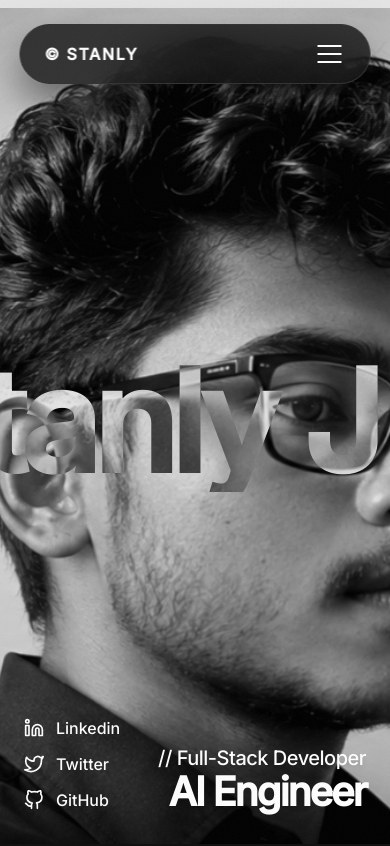
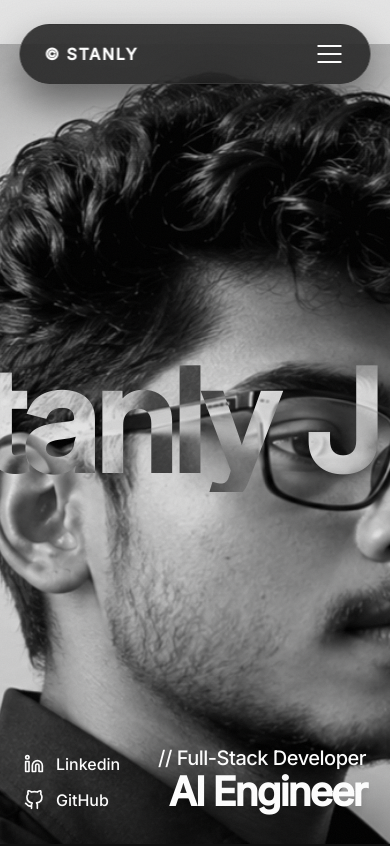
Before and after one commit to manasaistanly/Stanly1, a React (Vite) app: page / in a window 390 px wide. Shown: the top 846 px of the page. Built offline with nearby package versions, Linux system fonts and the light colour scheme.

Commit message:
Removed Twitter symbol, added advanced animations

```diff
--- a/package.json
+++ b/package.json
@@ -10,6 +10,7 @@
   },
   "dependencies": {
     "framer-motion": "^11.0.0",
+    "lenis": "^1.3.23",
     "react": "^18.2.0",
     "react-dom": "^18.2.0",
     "react-icons": "^5.0.0",
--- a/src/App.jsx
+++ b/src/App.jsx
@@ -9,6 +9,7 @@ import Projects from './pages/Projects';
 import Contact from './pages/Contact';
 import CustomCursor from './components/CustomCursor';
 import FilmGrain from './components/FilmGrain';
+import SmoothScroll from './components/SmoothScroll';
 
 export default function App() {
   const location = useLocation();
@@ -28,6 +29,7 @@ export default function App() {
   }, [location.pathname]);
 
   return (
+    <SmoothScroll>
       <div className="flex flex-col min-h-screen">
         <CustomCursor />
         <FilmGrain />
@@ -44,5 +46,6 @@ export default function App() {
         </main>
         <Footer />
       </div>
+    </SmoothScroll>
   );
 }
--- a/src/components/Contact.jsx
+++ b/src/components/Contact.jsx
@@ -1,6 +1,6 @@
 import { useState } from 'react';
 import { motion } from 'framer-motion';
-import { FaLinkedin, FaTwitter } from 'react-icons/fa';
+import { FaLinkedin } from 'react-icons/fa';
 import Marquee from './Marquee';
 
 export default function Contact() {
@@ -80,14 +80,7 @@ export default function Contact() {
               >
                 <FaLinkedin />
               </a>
-              <a
-                href="#"
-                target="_blank"
-                rel="noopener noreferrer"
-                className="text-muted text-2xl hover:text-accent transition-colors duration-200"
-              >
-                <FaTwitter />
-              </a>
+
             </div>
 
             <div className="font-body font-normal text-sm text-muted mt-8">
--- a/src/components/CustomCursor.jsx
+++ b/src/components/CustomCursor.jsx
@@ -58,10 +58,10 @@ export default function CustomCursor() {
         mixBlendMode: 'difference'
       }}
       animate={{
-        scale: isHovering ? 2.5 : 1,
-        opacity: 1
+        scale: isHovering ? 4 : 1,
+        opacity: isHovering ? 0.8 : 1
       }}
-      transition={{ duration: 0.2 }}
+      transition={{ duration: 0.3, ease: [0.16, 1, 0.3, 1] }}
       className="fixed top-0 left-0 w-5 h-5 bg-white rounded-full pointer-events-none z-[9999]"
     />
   );
--- a/src/components/Footer.jsx
+++ b/src/components/Footer.jsx
@@ -1,6 +1,6 @@
 import MarqueeText from './MarqueeText';
 import { PERSONAL } from '../data/content';
-import { FiLinkedin, FiTwitter, FiGithub } from 'react-icons/fi';
+import { FiLinkedin, FiGithub } from 'react-icons/fi';
 import { motion } from 'framer-motion';
 
 export default function Footer() {
@@ -72,9 +72,6 @@ export default function Footer() {
               <a href={PERSONAL.linkedin} className="flex items-center gap-2 hover:text-[#e5553b] transition-colors">
                 <FiLinkedin className="text-xl md:text-2xl"/> Linkedin
               </a>
-              <a href={PERSONAL.twitter} className="flex items-center gap-2 hover:text-[#e5553b] transition-colors">
-                <FiTwitter className="text-xl md:text-2xl"/> Twitter
-              </a>
               <a href={PERSONAL.github} className="flex items-center gap-2 hover:text-[#e5553b] transition-colors" target="_blank" rel="noreferrer">
                 <FiGithub className="text-xl md:text-2xl"/> GitHub
               </a>
--- a/src/components/PageTransition.jsx
+++ b/src/components/PageTransition.jsx
@@ -1,53 +1,58 @@
 import { motion } from 'framer-motion';
+import { useState, useEffect } from 'react';
 
 export default function PageTransition({ children }) {
-  const columns = 5; // Number of sweeping columns
+  const [dimensions, setDimensions] = useState({
+    width: typeof window !== 'undefined' ? window.innerWidth : 1400,
+    height: typeof window !== 'undefined' ? window.innerHeight : 1000
+  });
 
-  const columnVariants = {
-    initial: { top: 0, height: "100vh" },
-    animate: {
-      top: "100vh",
-      height: "0vh",
-      transition: { duration: 0.8, ease: [0.76, 0, 0.24, 1] }
+  useEffect(() => {
+    function resize() {
+      setDimensions({ width: window.innerWidth, height: window.innerHeight });
+    }
+    window.addEventListener('resize', resize);
+    return () => window.removeEventListener('resize', resize);
+  }, []);
+
+  const initialPath = `M0 0 L${dimensions.width} 0 L${dimensions.width} ${dimensions.height} Q${dimensions.width / 2} ${dimensions.height + 300} 0 ${dimensions.height} L0 0`;
+  const targetPath = `M0 0 L${dimensions.width} 0 L${dimensions.width} 0 Q${dimensions.width / 2} 0 0 0 L0 0`;
+
+  const curve = {
+    initial: { d: initialPath },
+    enter: {
+      d: targetPath,
+      transition: { duration: 0.9, ease: [0.76, 0, 0.24, 1], delay: 0.1 }
     },
     exit: {
-      top: 0,
-      height: "100vh",
-      transition: { duration: 0.8, ease: [0.76, 0, 0.24, 1] }
+      d: initialPath,
+      transition: { duration: 0.9, ease: [0.76, 0, 0.24, 1] }
     }
   };
 
   return (
     <>
-      {/* The actual page content */}
       <motion.div
-        initial={{ opacity: 0, y: 20 }}
-        animate={{ opacity: 1, y: 0 }}
-        exit={{ opacity: 0, y: -20 }}
-        transition={{ duration: 0.8, delay: 0.2, ease: "easeOut" }}
+        initial={{ opacity: 0 }}
+        animate={{ opacity: 1 }}
+        exit={{ opacity: 0, transition: { duration: 0.4 } }}
+        transition={{ duration: 0.8, delay: 0.3 }}
       >
         {children}
       </motion.div>
 
-      {/* The sweep overlay columns */}
-      <div className="fixed inset-0 z-[9990] pointer-events-none flex">
-        {[...Array(columns)].map((_, i) => (
-          <motion.div
-            key={i}
-            variants={columnVariants}
-            initial="initial"
-            animate="animate"
-            exit="exit"
-            custom={i}
-            transition={{
-              duration: 0.8,
-              ease: [0.76, 0, 0.24, 1],
-              delay: i * 0.05 // Stagger effect
-            }}
-            className="flex-1 bg-[#e5553b] relative"
-          />
-        ))}
-      </div>
+      <svg
+        className="fixed top-0 left-0 z-[9990] pointer-events-none w-screen h-screen"
+        style={{ overflow: 'visible' }}
+      >
+        <motion.path
+          variants={curve}
+          initial="initial"
+          animate="enter"
+          exit="exit"
+          fill="#e5553b"
+        />
+      </svg>
     </>
   );
 }
--- a/src/components/ParallaxImage.jsx
+++ b/src/components/ParallaxImage.jsx
@@ -1,27 +1,38 @@
 import { useRef } from 'react';
-import { motion, useScroll, useTransform } from 'framer-motion';
+import { motion, useScroll, useTransform, useInView } from 'framer-motion';
 
 export default function ParallaxImage({ src, alt, className = '' }) {
   const ref = useRef(null);
+  const isInView = useInView(ref, { once: true, margin: "-10%" });
 
-  // Track scroll progress specifically for this element's viewport intersection
   const { scrollYProgress } = useScroll({
     target: ref,
     offset: ["start end", "end start"]
   });
 
-  // Transform scroll progress (0 to 1) into a Y-axis translation
-  // Moves the image from -10% to 10% creating a subtle parallax effect
-  const y = useTransform(scrollYProgress, [0, 1], ["-10%", "10%"]);
+  const y = useTransform(scrollYProgress, [0, 1], ["-15%", "15%"]);
 
   return (
-    <div ref={ref} className={`overflow-hidden ${className}`}>
-      <motion.img
-        src={src}
-        alt={alt}
-        style={{ y, scale: 1.15 }} // Scaled up slightly to hide edges during parallax translation
-        className="w-full h-full object-cover"
-      />
-    </div>
+    <motion.div
+      ref={ref}
+      className={`overflow-hidden relative ${className}`}
+      initial={{ clipPath: "polygon(0 100%, 100% 100%, 100% 100%, 0 100%)" }}
+      animate={{ clipPath: isInView ? "polygon(0 0, 100% 0, 100% 100%, 0 100%)" : "polygon(0 100%, 100% 100%, 100% 100%, 0 100%)" }}
+      transition={{ duration: 1.2, ease: [0.16, 1, 0.3, 1] }}
+    >
+      <motion.div
+        className="w-full h-full"
+        initial={{ scale: 1.4 }}
+        animate={{ scale: isInView ? 1 : 1.4 }}
+        transition={{ duration: 1.2, ease: [0.16, 1, 0.3, 1] }}
+      >
+        <motion.img
+          src={src}
+          alt={alt}
+          style={{ y, scale: 1.15 }}
+          className="w-full h-full object-cover"
+        />
+      </motion.div>
+    </motion.div>
   );
 }
--- /dev/null
+++ b/src/components/SmoothScroll.jsx
@@ -0,0 +1,32 @@
+import { useEffect } from 'react';
+import Lenis from 'lenis';
+
+export default function SmoothScroll({ children }) {
+  useEffect(() => {
+    const lenis = new Lenis({
+      duration: 1.2,
+      easing: (t) => Math.min(1, 1.001 - Math.pow(2, -10 * t)), // Expo ease out
+      direction: 'vertical',
+      gestureDirection: 'vertical',
+      smooth: true,
+      smoothTouch: false,
+      touchMultiplier: 2,
+    });
+
+    let rafId;
+
+    function raf(time) {
+      lenis.raf(time);
+      rafId = requestAnimationFrame(raf);
+    }
+
+    rafId = requestAnimationFrame(raf);
+
+    return () => {
+      cancelAnimationFrame(rafId);
+      lenis.destroy();
+    };
+  }, []);
+
+  return children;
+}
--- a/src/data/content.js
+++ b/src/data/content.js
@@ -12,7 +12,7 @@ export const PERSONAL = {
   phone: "+91 8220470829",
   location: "Hosur, Tamil Nadu, India",
   linkedin: "https://www.linkedin.com/in/manasai-stanly-j-028202252/",
-  twitter: "#",
+
   photoUrl: "/profile.jpg"
 };
 
--- a/src/pages/Contact.jsx
+++ b/src/pages/Contact.jsx
@@ -1,5 +1,5 @@
 import { motion } from 'framer-motion';
-import { FiLinkedin, FiTwitter, FiGithub } from 'react-icons/fi';
+import { FiLinkedin, FiGithub } from 'react-icons/fi';
 import { PERSONAL } from '../data/content';
 import PageTransition from '../components/PageTransition';
 import MagneticButton from '../components/MagneticButton';
@@ -59,7 +59,7 @@ export default function Contact({ shouldAnimate }) {
 
             <div className="flex gap-6 mt-4 text-2xl text-white">
               <a href={PERSONAL.linkedin} target="_blank" rel="noreferrer" className="hover:text-[#e5553b] transition-colors"><FiLinkedin /></a>
-              <a href={PERSONAL.twitter} target="_blank" rel="noreferrer" className="hover:text-[#e5553b] transition-colors"><FiTwitter /></a>
+
               <a href={PERSONAL.github} target="_blank" rel="noreferrer" className="hover:text-[#e5553b] transition-colors"><FiGithub /></a>
             </div>
           </div>
--- a/src/pages/Home.jsx
+++ b/src/pages/Home.jsx
@@ -1,7 +1,7 @@
 import { useState } from 'react';
 import { motion, AnimatePresence } from 'framer-motion';
 import { Link } from 'react-router-dom';
-import { FiLinkedin, FiTwitter, FiGithub, FiPlus, FiMinus } from 'react-icons/fi';
+import { FiLinkedin, FiGithub, FiPlus, FiMinus } from 'react-icons/fi';
 import MarqueeText from '../components/MarqueeText';
 import TextReveal from '../components/TextReveal';
 import ParallaxImage from '../components/ParallaxImage';
@@ -54,9 +54,7 @@ export default function Home({ shouldAnimate }) {
               <a href={PERSONAL.linkedin} className="group flex items-center gap-3 text-[16px] font-body font-medium text-white transition-all duration-300 hover:-translate-y-[2px] hover:text-[#cccccc]">
                 <FiLinkedin className="text-xl transition-transform duration-300 group-hover:scale-110" /> Linkedin
               </a>
-              <a href={PERSONAL.twitter} className="group flex items-center gap-3 text-[16px] font-body font-medium text-white transition-all duration-300 hover:-translate-y-[2px] hover:text-[#cccccc]">
-                <FiTwitter className="text-xl transition-transform duration-300 group-hover:scale-110" /> Twitter
-              </a>
+
               <a href={PERSONAL.github} className="group flex items-center gap-3 text-[16px] font-body font-medium text-white transition-all duration-300 hover:-translate-y-[2px] hover:text-[#cccccc]" target="_blank" rel="noreferrer">
                 <FiGithub className="text-xl transition-transform duration-300 group-hover:scale-110" /> GitHub
               </a>
```
Also changed, not shown: 1 other file (tests, documents, lock files or other folders). Lines whose indentation alone changed are shown as unchanged.
